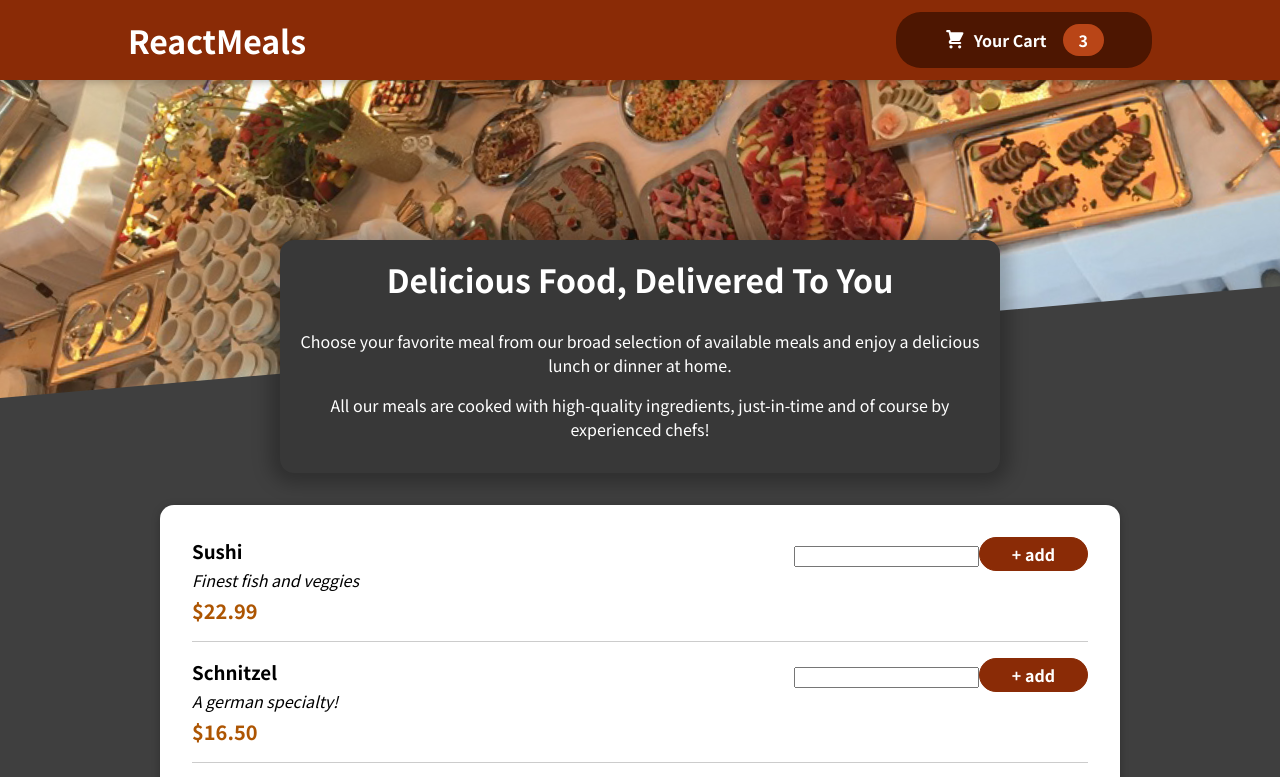
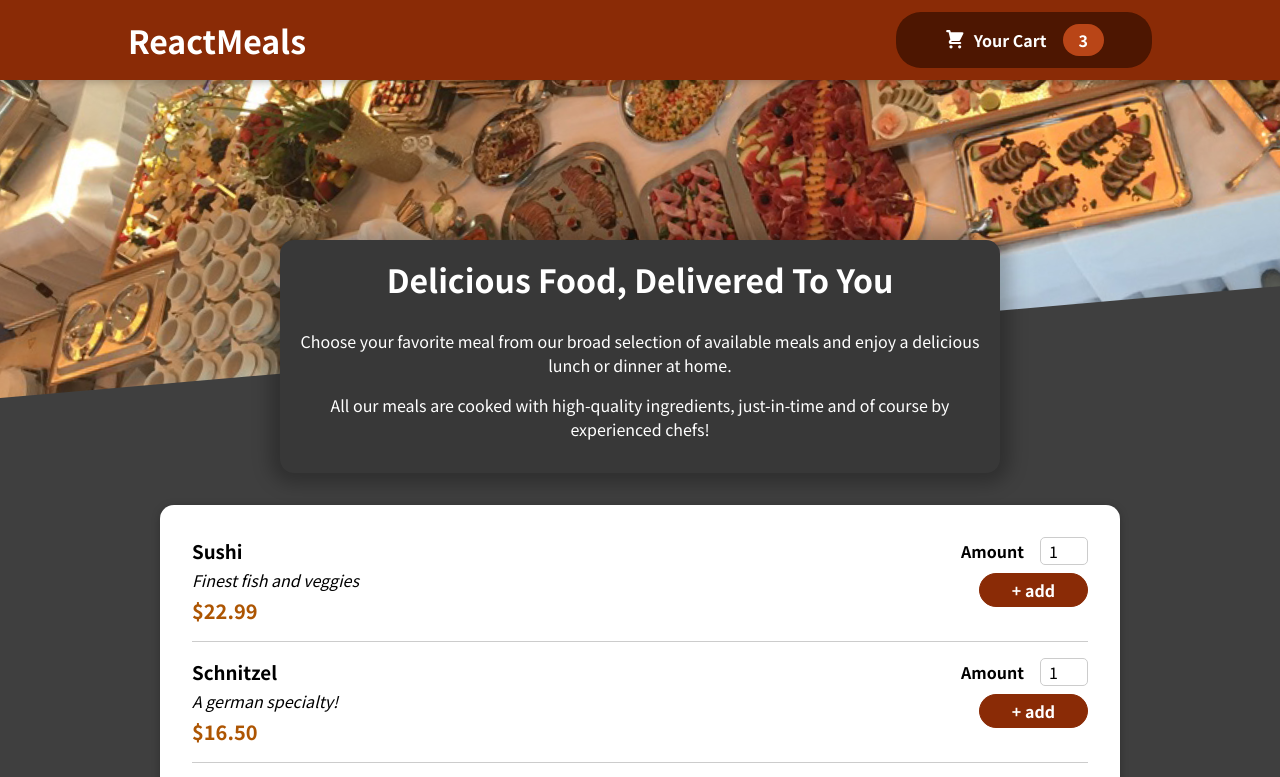
Before and after one commit to bruflor/food-order-app, a JavaScript app: page / in a window 1280 px wide. Shown: the top 777 px of the page. Built offline with nearby package versions, Linux system fonts and the light colour scheme.

Commit message:
getting id on input

```diff
--- a/src/components/Meals/AvailableMeals.js
+++ b/src/components/Meals/AvailableMeals.js
@@ -32,6 +32,7 @@
 const AvailableMeals = () => {
   const mealsList = DUMMY_MEALS.map((meal) => (
     <MealItem
+      id={meal.id}
       key={meal.id}
       name={meal.name}
       description={meal.description}
--- a/src/components/Meals/MealItem/MealItem.js
+++ b/src/components/Meals/MealItem/MealItem.js
@@ -12,7 +12,7 @@
         <div className={classes.price}>{price}</div>
       </div>
       <div>
-        <MealItemForm />
+        <MealItemForm id={props.id} />
       </div>
     </li>
   );
--- a/src/components/Meals/MealItem/MealItemForm.js
+++ b/src/components/Meals/MealItem/MealItemForm.js
@@ -1,9 +1,20 @@
+import Input from "../../UI/input";
 import classes from "./MealItemForm.module.css";
 
 const MealItemForm = (props) => {
   return (
     <form className={classes.form}>
-      <input />
+      <Input
+        label="Amount"
+        input={{
+          id: "amount" + props.id,
+          type: "number",
+          min: "1",
+          max: "5",
+          step: "1",
+          defaultValue: "1",
+        }}
+      />
       <button>+ add</button>
     </form>
   );
--- a/src/components/UI/input.js
+++ b/src/components/UI/input.js
@@ -3,8 +3,9 @@
 const Input = (props) => {
   return (
     <div className={classes.input}>
-      <label>{props.label}</label>
-      <input />
+      <label htmlFor={props.input.id}>{props.label}</label>
+
+      <input {...props.input} />
     </div>
   );
 };
```
Also changed, not shown: 1 other file (tests, documents, lock files or other folders).
